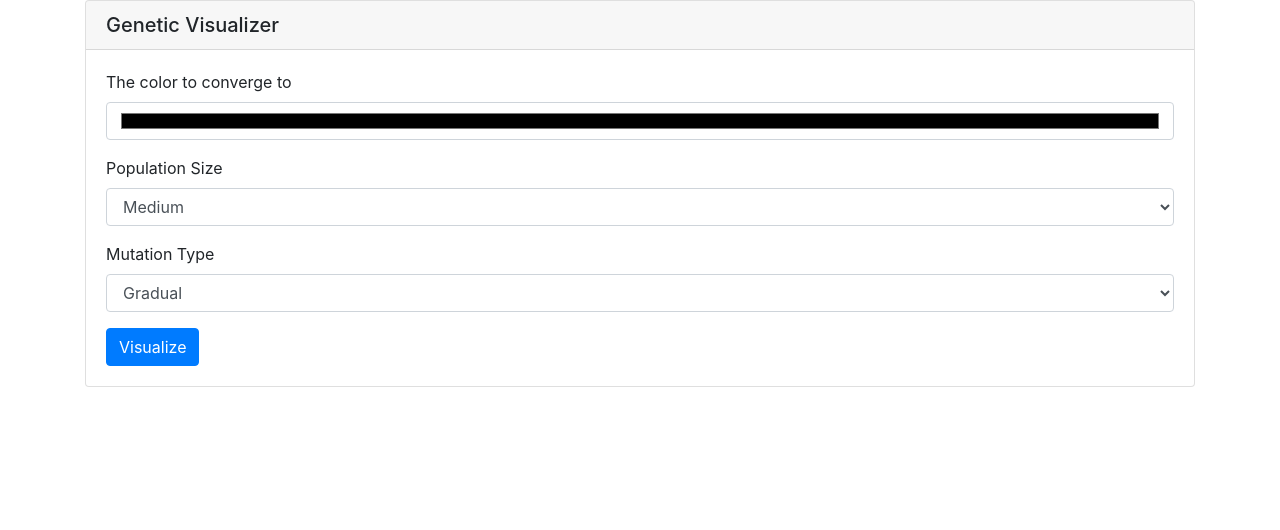
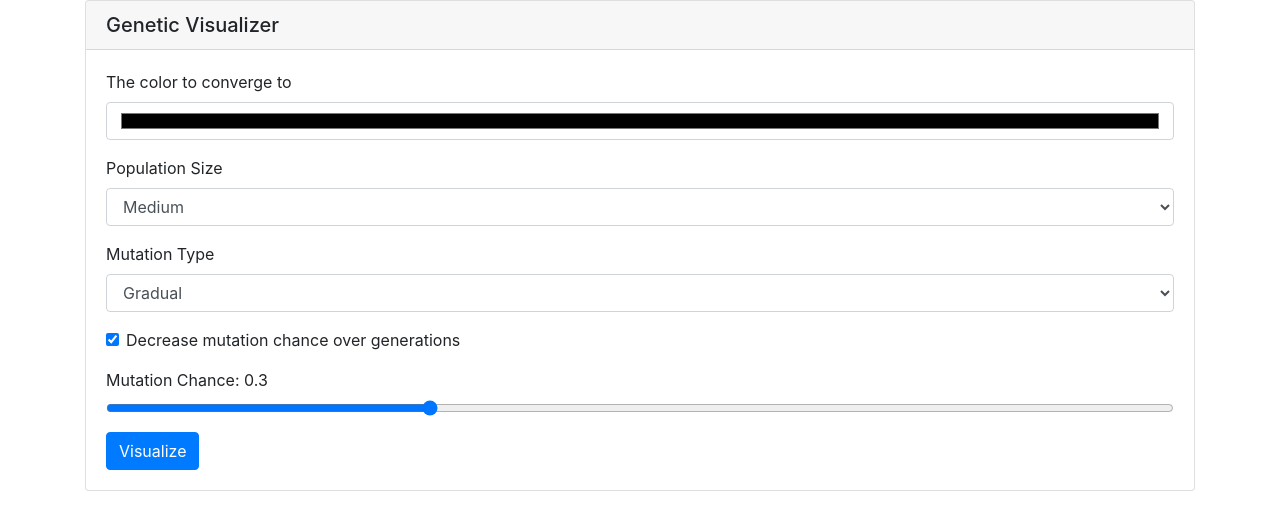
Before and after one commit to AndrewPochapsky/genetic-visualizer, a React (Create React App) app: page / in a window 1280 px wide. Shown: the top 530 px of the page. Built offline with nearby package versions, Linux system fonts and the light colour scheme.

Commit message:
added settings for mutation chance and if mutation should decrease with generation

```diff
--- a/src/components/GeneticVisualizer.tsx
+++ b/src/components/GeneticVisualizer.tsx
@@ -15,6 +15,7 @@ type VisualizerProps = {
 type VisualizerState = {
   grid: GeneticNode[][];
   generationNumber: number;
+  mutationChance: number;
 };
 
 export default class GeneticVisualizer extends React.Component<
@@ -24,6 +25,7 @@ export default class GeneticVisualizer extends React.Component<
   state: VisualizerState = {
     grid: [],
     generationNumber: 1,
+    mutationChance: this.props.settings.mutationChance,
   };
 
   componentDidMount() {
@@ -65,16 +67,24 @@ export default class GeneticVisualizer extends React.Component<
     for (let i = 0; i < numCrossovers; i++) {
       let parents = this.getParents(matingPool);
       let offspring = GeneticNode.crossover(parents[0], parents[1]);
+      let mutationChance = 0;
       switch (this.props.settings.mutationType) {
         case MutationType.Gradual: {
-          offspring.mutateGradual(generationNumber);
+          mutationChance = offspring.mutateGradual(
+            this.props.settings.decreaseMutation ? generationNumber : -1,
+            this.props.settings.mutationChance
+          );
           break;
         }
         case MutationType.Invert: {
-          offspring.mutateInvert(generationNumber);
+          mutationChance = offspring.mutateInvert(
+            this.props.settings.decreaseMutation ? generationNumber : -1,
+            this.props.settings.mutationChance
+          );
           break;
         }
       }
+      this.setState({ mutationChance: mutationChance });
       nextPopulation.push(offspring);
     }
     return nextPopulation;
@@ -113,6 +123,7 @@ export default class GeneticVisualizer extends React.Component<
       <div>
         <Header
           generationNumber={this.state.generationNumber}
+          mutationChance={this.state.mutationChance}
           nextGeneration={this.nextGeneration}
           sortByFitness={this.sortByFitness}
         />
--- a/src/components/Header.tsx
+++ b/src/components/Header.tsx
@@ -1,13 +1,12 @@
 import React from "react";
 import Navbar from "react-bootstrap/Navbar";
 import Nav from "react-bootstrap/Nav";
-import NavDropdown from "react-bootstrap/NavDropdown";
 import Form from "react-bootstrap/Form";
 import Button from "react-bootstrap/Button";
-import FormControl from "react-bootstrap/FormControl";
 
 type HeaderProps = {
   generationNumber: number;
+  mutationChance: number;
   nextGeneration: Function;
   sortByFitness: Function;
 };
@@ -20,8 +19,11 @@ export default class Header extends React.Component<HeaderProps> {
         <Navbar.Toggle aria-controls="basic-navbar-nav" />
         <Navbar.Collapse id="basic-navbar-nav">
           <Nav className="mr-auto">
-            <Navbar.Text>
+            <Navbar.Text className="mr-sm-2">
               Generation Number: {this.props.generationNumber}
+            </Navbar.Text>
+            <Navbar.Text className="mr-sm-2">
+              Mutation Chance: {this.props.mutationChance}
             </Navbar.Text>
           </Nav>
           <Form inline>
--- a/src/components/Settings.tsx
+++ b/src/components/Settings.tsx
@@ -7,6 +7,8 @@ export interface SettingsState {
   endColor: [number, number, number];
   populationSize: PopulationSize;
   mutationType: MutationType;
+  mutationChance: number;
+  decreaseMutation: boolean;
 }
 
 type SettingsProps = {
@@ -29,6 +31,8 @@ export function getDefaultSettings(): SettingsState {
     endColor: [0, 0, 0],
     populationSize: PopulationSize.Medium,
     mutationType: MutationType.Gradual,
+    mutationChance: 0.3,
+    decreaseMutation: true,
   };
 }
 
@@ -88,6 +92,10 @@ export default class Settings extends React.Component<
     this.setState({ endColor: this.hexToRgb(e.currentTarget.value) });
   };
 
+  private handleCheckBoxChange = (e: React.ChangeEvent<HTMLInputElement>) => {
+    this.setState({ decreaseMutation: e.currentTarget.checked });
+  };
+
   private hexToRgb(hex: string): [number, number, number] {
     var result = /^#?([a-f\d]{2})([a-f\d]{2})([a-f\d]{2})$/i.exec(hex);
     return [
@@ -96,6 +104,14 @@ export default class Settings extends React.Component<
       parseInt(result![3], 16),
     ];
   }
+
+  private handleMutationChanceChange = (
+    e: React.ChangeEvent<HTMLSelectElement>
+  ) => {
+    this.setState({
+      mutationChance: +e.currentTarget.value,
+    });
+  };
 
   render() {
     return (
@@ -131,6 +147,27 @@ export default class Settings extends React.Component<
                   <option>Invert</option>
                 </Form.Control>
               </Form.Group>
+              <Form.Group controlId="formCheck">
+                <Form.Check
+                  type="checkbox"
+                  label="Decrease mutation chance over generations"
+                  onChange={this.handleCheckBoxChange}
+                  checked={this.state.decreaseMutation}
+                />
+              </Form.Group>
+              <Form.Group controlId="formBasicRange">
+                <Form.Label>
+                  Mutation Chance: {this.state.mutationChance}
+                </Form.Label>
+                <Form.Control
+                  type="range"
+                  min="0"
+                  max="1"
+                  step="0.05"
+                  value={this.state.mutationChance}
+                  onChange={this.handleMutationChanceChange}
+                />
+              </Form.Group>
               <Button variant="primary" onClick={this.handleVisualize}>
                 Visualize
               </Button>
--- a/src/logic/GeneticNode.ts
+++ b/src/logic/GeneticNode.ts
@@ -57,19 +57,28 @@ export default class GeneticNode {
     );
   }
 
-  mutateGradual(generationNumber: number) {
-    this.mutate(
+  mutateGradual(generationNumber: number, mutationChance: number): number {
+    return this.mutate(
       generationNumber,
+      mutationChance,
       (x: number) => x + this.getRandomInt(-50, 50)
     );
   }
 
-  mutateInvert(generationNumber: number) {
-    this.mutate(generationNumber, (x: number) => 255 - x);
+  mutateInvert(generationNumber: number, mutationChance: number): number {
+    return this.mutate(
+      generationNumber,
+      mutationChance,
+      (x: number) => 255 - x
+    );
   }
 
-  private mutate(generationNumber: number, mutation: Function) {
-    let mutationChance = this.getMutationChance(generationNumber);
+  private mutate(
+    generationNumber: number,
+    mutationChance: number,
+    mutation: Function
+  ): number {
+    mutationChance = this.getMutationChance(mutationChance, generationNumber);
     for (let i = 0; i < 3; i++) {
       let value = Math.random();
       if (value <= mutationChance) {
@@ -82,6 +91,7 @@ export default class GeneticNode {
         }
       }
     }
+    return mutationChance;
   }
 
   private getRandomInt(min: number, max: number): number {
@@ -93,8 +103,10 @@ export default class GeneticNode {
   /*
    * As the generation number goes up the mutation chance should be decreased.
    */
-  getMutationChance(generationNumber: number) {
-    let baseChance = 0.2;
-    return baseChance / generationNumber;
+  getMutationChance(mutationChance: number, generationNumber: number) {
+    if (generationNumber !== -1) {
+      return mutationChance / generationNumber;
+    }
+    return mutationChance;
   }
 }
```
